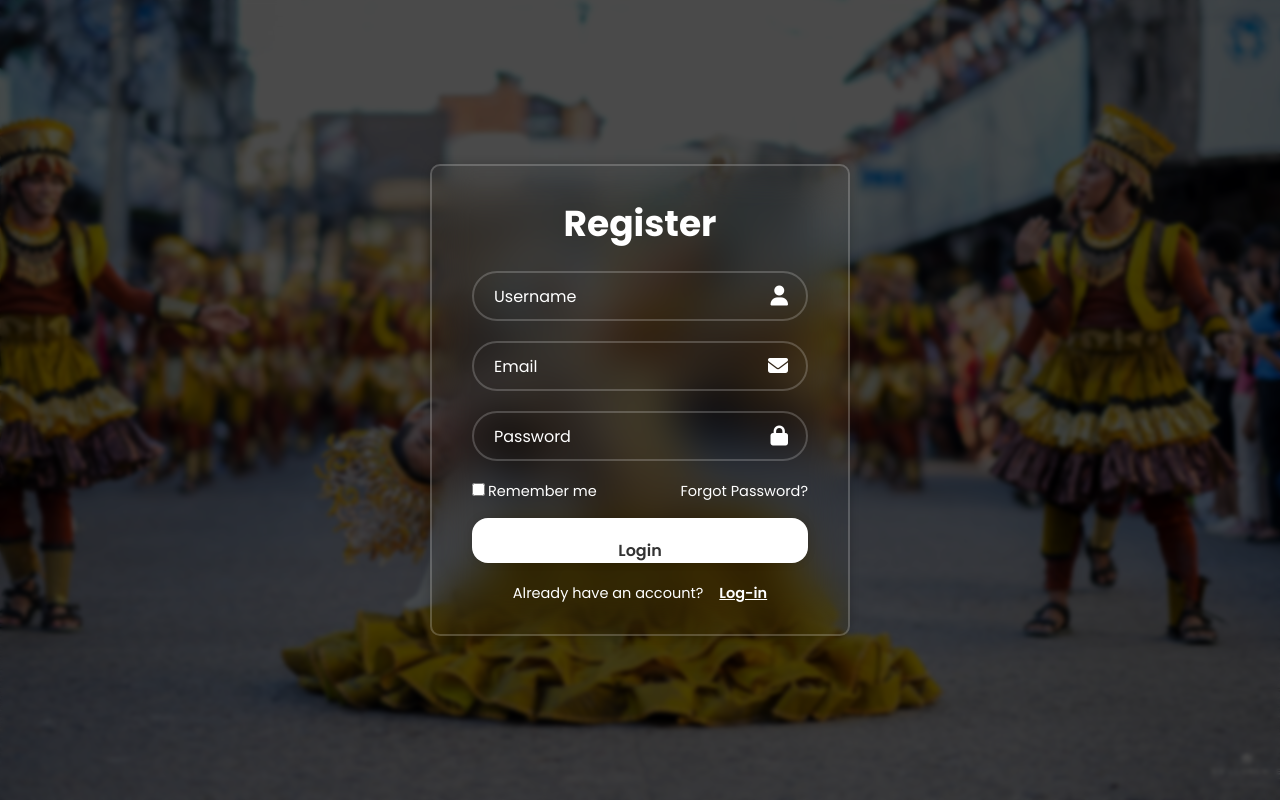
After one commit to yuricynical/festival-calendar, a PHP site: page /register.php in a window 1280 px wide. The commit adds this page. Run offline with PHP 8.4, Linux system fonts and the light colour scheme.

Commit message:
progressed login

```diff
--- /dev/null
+++ b/main/register.php
@@ -0,0 +1,52 @@
+<!DOCTYPE html>
+<html lang="en">
+    <head>
+        <meta charset="UTF-8">
+        <link rel="stylesheet" href="../styles/login.css">
+        <title>Register</title>
+    </head>
+    <body>
+        <div class="bg-wrapper">
+            <div class="login-wrapper">
+                <form action="">
+
+                    <h1>Register</h1>
+
+                    <div class="input-box">
+                        <input type="text" placeholder="Username" required>
+                        <i class="fa-solid fa-user"></i>
+                    </div>
+
+                    <div class="input-box">
+                        <input type="text" placeholder="Email" required>
+                        <i class="fa-solid fa-envelope"></i>
+                    </div>
+
+                    <div class="input-box">
+                        <input type="password" placeholder="Password" required>
+                        <i class="fa-solid fa-lock"></i>
+                    </div>
+
+                    <div class="remember-forgot">
+                        <label>
+                            <input type="checkbox">Remember me</label>
+                            <a href="#">Forgot Password?</a>
+                    </div>
+
+                    <button type="submit" class="btn">Login</button>
+
+                    <div class="register-link">
+                        <p>Already have an account?<a href="./log-in.php">Log-in</a></p>
+                    </div>
+
+                </form>
+            </div>
+        </div>
+    </body>
+</html>
+
+<?php
+    include "../utils/db/crud.php"
+
+
+?>
--- a/styles/login.css
+++ b/styles/login.css
@@ -17,7 +17,7 @@
   left: 0;
   width: 100%;
   height: 100%;
-  background: rgba(0, 0, 0, 0.4); /* Darken effect */
+  background: rgba(0, 0, 0, 0.7); /* Darken effect */
   backdrop-filter: blur(2px); /* Blur effect */
   z-index: 1;
 }
@@ -38,11 +38,12 @@
   font-size: 36px;
   text-align: center;
 }
+
 .login-wrapper .input-box {
   position: relative;
   width: 100%;
   height: 50px;
-  margin: 30px 0;
+  margin: 20px 0;
 }
 
 .input-box input {
@@ -57,6 +58,7 @@
   color: #fff;
   padding: 20px 45px 20px 20px;
 }
+
 .input-box input::placeholder {
   color: #fff;
 }
@@ -75,40 +77,49 @@
   font-size: 14.5px;
   margin: -15x 0 15px;
 }
+
 .remember-forgot label input {
   accent-color: #fff;
   margin-right: 3px;
 }
+
 .remember-forgot a {
   color: #fff;
   text-decoration: none;
 }
+
 .remember-forgot a:hover {
   text-decoration: underline;
 }
+
 .login-wrapper .btn {
   width: 100%;
   height: 45px;
   background: #fff;
   border: none;
   outline: none;
-  border-radius: 40px;
+  border-radius: 1rem;
+  margin-top: 1rem;
   box-shadow: 0 0 10px rgba(0, 0, 0, 0.1);
   cursor: pointer;
   font-size: 16px;
   color: #333;
   font-weight: 600;
 }
+
 .login-wrapper .register-link {
   font-size: 14.5px;
   text-align: center;
   margin-top: 20px;
 }
+
 .register-link p a {
   color: #fff;
-  text-decoration: none;
+  text-decoration: underline;
   font-weight: 600;
+  margin-left: 1rem;
 }
+
 .register-link p a:hover {
   text-decoration: underline;
 }
--- a/utils/db/conn.php
+++ b/utils/db/conn.php
@@ -5,7 +5,7 @@
 
         Private $conn = Null;
 
-        Private function __construct() {
+        Public function __construct() {
             $fileUtils = new files();
             $envVariables = $fileUtils -> parseEnvFile(dirname(dirname(__DIR__)) . "\.env");
 
@@ -14,16 +14,17 @@
             $password = $envVariables['PHP_DB_PWD'];  // If it's an empty string, it will return an empty string
             $dbname = $envVariables['PHP_DB_NAME'];
 
-            $conn = new mysqli($servername, $username, $password, $dbname);
+            $this-> conn = new mysqli($servername, $username, $password, $dbname);
 
             // Check connection
-            if ($conn->connect_error) {
-                die("Connection failed: " . $conn -> connect_error);
+            if ($this->conn->connect_error) {
+                die("Connection failed: " . $this->conn->connect_error);
             }
+
         }
 
         public function getConn() {
-            return $conn;
+            return $this->conn;
         }
     }
 ?>
--- a/utils/db/crud.php
+++ b/utils/db/crud.php
@@ -1,14 +1,19 @@
 <?php
-    include "conn.php";
+    require_once "conn.php";
 
     class Crud {
 
-        Private $connClass;
         Private $conn;
+        Private $currentPage;
 
         public function __construct() {
-            $this->connClass = new Conn();
-            $this->conn = $this->connClass->getConn();
+            $connIns = new Conn();
+            $this -> conn = $connIns->getConn();
+            $this -> currentPage = htmlspecialchars($_SERVER["PHP_SELF"]);
+        }
+
+        public function getCurrentPage() {
+            return $this->currentPage;
         }
 
         // CHECK REQ
@@ -50,7 +55,7 @@
 
         // GET ALL VALUES
 
-        Public function getAllData($tableName, $conn) {
+        Public function getAllData($tableName) {
             $resultTable = [];
             $query = "SELECT * FROM `$tableName`";
 
@@ -73,7 +78,7 @@
 
         // UPDATE
 
-        Public function updateRecord($tableName, $columnName, $idValue, $updatedValues) {
+        Public function updateRecord($tableName, $targetCol, $targetValue, $updatedValues) {
             // Build the SET part of the query
             $setPart = "";
             $firstColumn = true;
@@ -87,7 +92,8 @@
             }
 
             // Construct the full SQL query
-            $query = "UPDATE `$tableName` SET $setPart WHERE `$columnName` = :idValue";
+            $query = "UPDATE `$tableName` SET $setPart WHERE  $targetCol` = :targetValue
+            ";
 
             try {
                 $stmt = $conn->prepare($query);
@@ -96,7 +102,8 @@
                     $stmt->bindValue(":$column", $value);
                 }
 
-                $stmt->bindValue(":idValue", $idValue, PDO::PARAM_INT);
+                $stmt->bindValue(":targetValue", $targetValue, PDO::PARAM_INT);
+
                 $stmt->execute();
 
                 return true; // Update successful
```
Also changed, not shown: main/log-in.php (+35 -7 lines).
